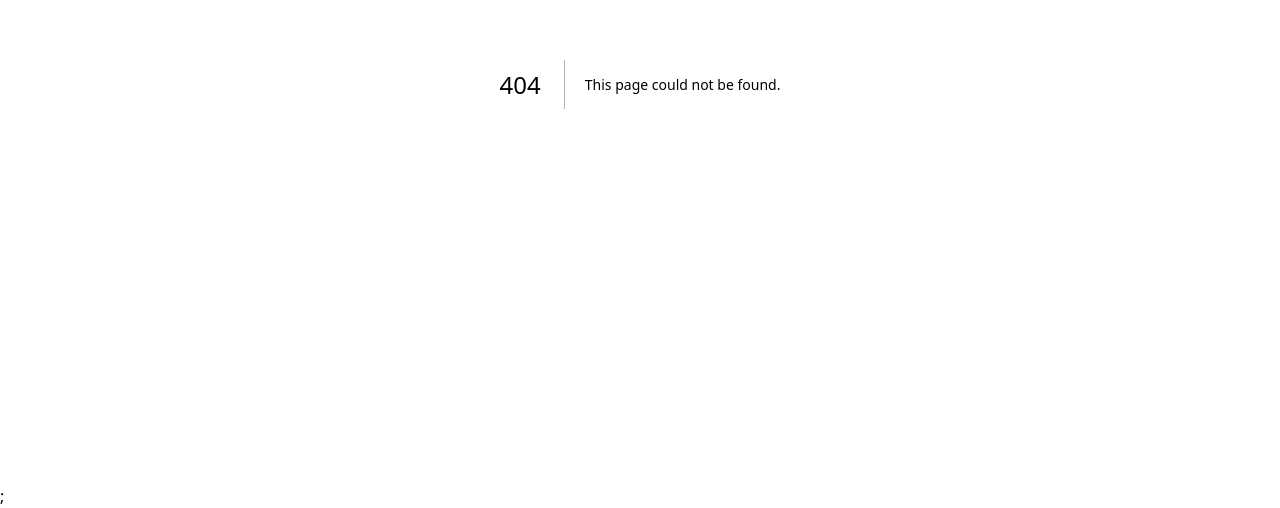
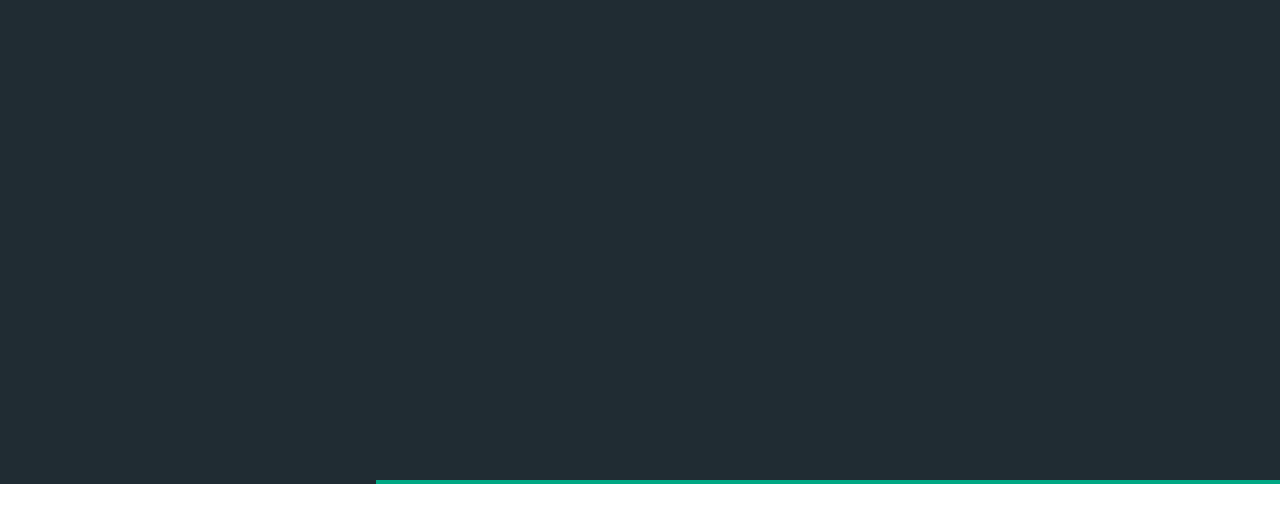
Before and after one commit to Aniruddha-Gade/Advanced_WhatsApp_Clone___NextJs, a Next.js app in the folder client/: page /Main in a window 1280 px wide. Before the commit this address had no page. Shown: the part 316-824 px from the top of the page. After the commit the page ends 800 px from the top, so only its background shows below. Built offline with nearby package versions, Linux system fonts and the light colour scheme.

Commit message:
add: 'Empty' and 'ChatList' component

```diff
--- /dev/null
+++ b/client/src/components/Empty.jsx
@@ -0,0 +1,14 @@
+import Image from 'next/image'
+import React from 'react'
+
+const Empty = () => {
+    return (
+        <div className='border-conversation-border border-1 w-full bg-panel-header-background
+                      flex-center border-b-4 border-b-icon-green'
+        >
+            <Image src='/whatsapp.gif' alt='whatsapp' height={300} width={300} />
+        </div>
+    )
+}
+
+export default Empty
--- /dev/null
+++ b/client/src/components/chatList/ChatList.jsx
@@ -0,0 +1,11 @@
+import React from 'react'
+
+const ChatList = () => {
+    return (
+        <div className='bg-panel-header-background flex flex-col max-h-screen z-20 '>
+
+        </div>
+    )
+}
+
+export default ChatList
--- /dev/null
+++ b/client/src/pages/Main.jsx
@@ -0,0 +1,16 @@
+import ChatList from '@/components/chatList/ChatList'
+import Empty from '@/components/Empty'
+import React from 'react'
+
+const Main = () => {
+    return (
+        <>
+            <div className='grid grid-cols-main h-screen w-screen max-h-screen max-w-full overflow-hidden '>
+                <ChatList />
+                <Empty />
+            </div>
+        </>
+    )
+}
+
+export default Main
--- a/client/src/pages/_app.jsx
+++ b/client/src/pages/_app.jsx
@@ -9,7 +9,7 @@ export default function App({ Component, pageProps }) {
             <title>WhatsApp</title>
             <link rel='shortcut icon' href='/favicon.png' />
         </Head>
-        <Component {...pageProps} />;
+        <Component {...pageProps} />
     </StateProvider>
 
 
--- a/client/src/pages/index.jsx
+++ b/client/src/pages/index.jsx
@@ -1,11 +1,8 @@
 import React from 'react'
+import Main from './Main';
 
 const index = () => {
-    return (
-        <div className='text-7xl bg-green-600 p-5 rounded-2xl'>
-            WhatsApp Clone
-        </div>
-    )
+    return <Main />
 }
 
 export default index
```
